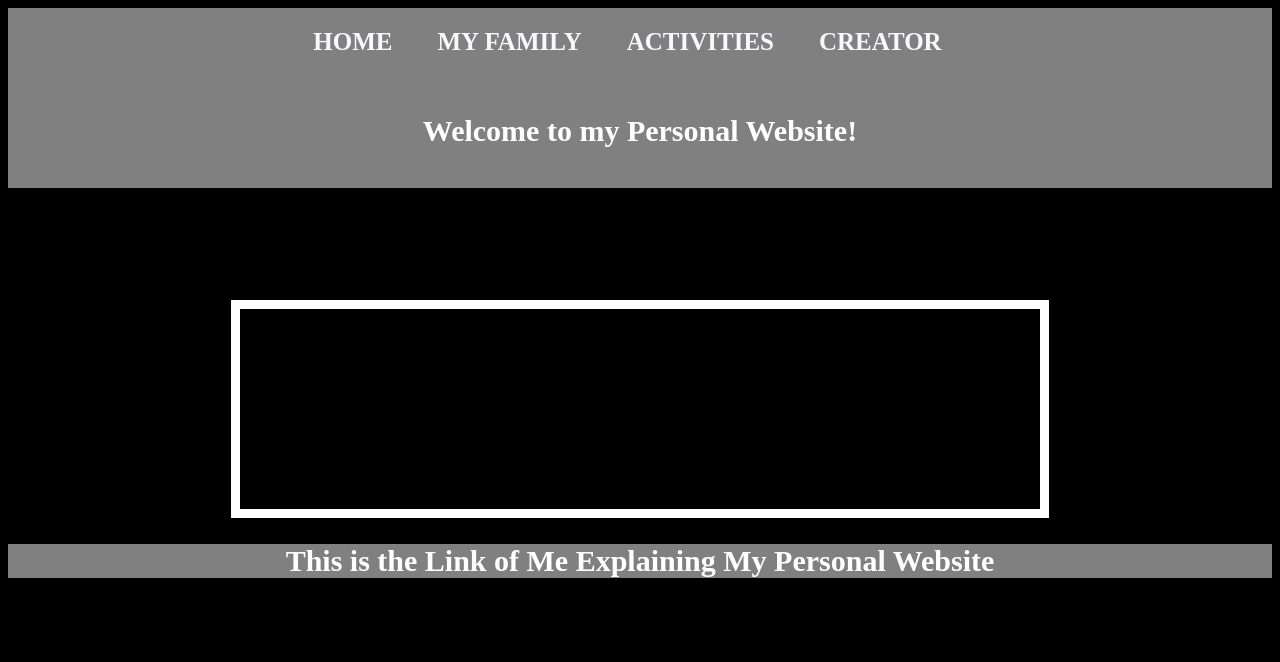
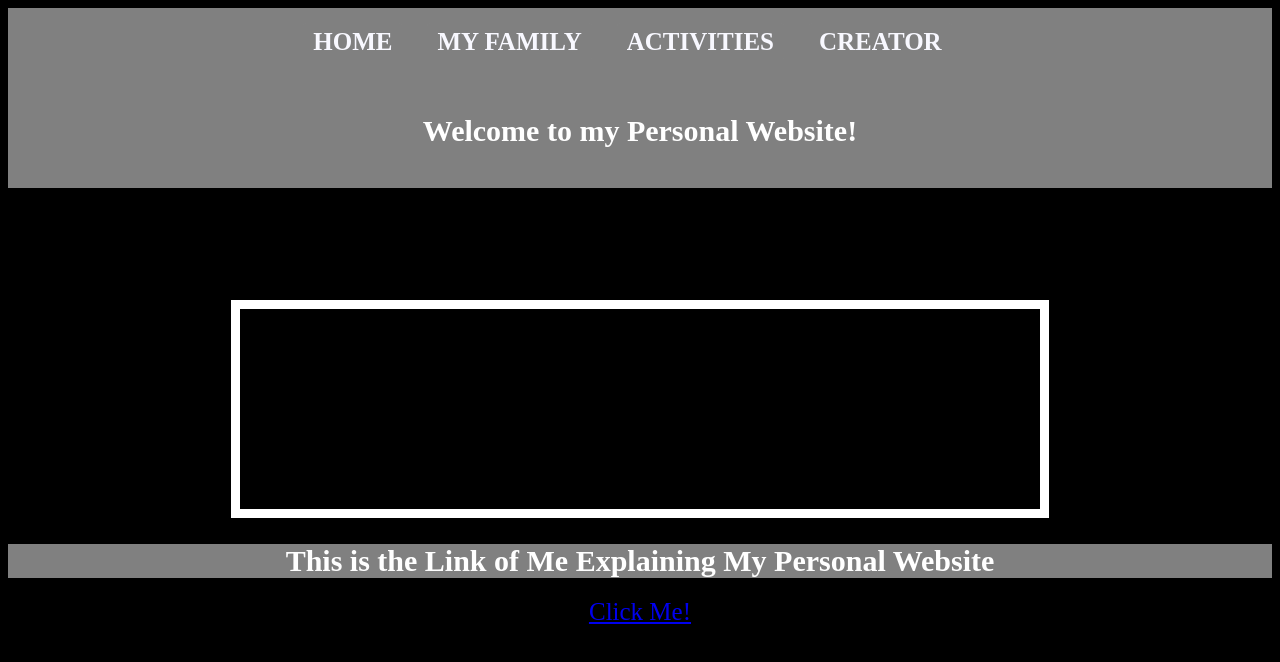
Before and after one commit to MochiOni/Personal-Website, a plain HTML site: page index.html in a window 1280 px wide. Drawn offline with Linux system fonts and the light colour scheme.

Commit message:
Update index.html

```diff
--- a/index.html
+++ b/index.html
@@ -17,6 +17,6 @@
  </nav><br><br><br><br>
  <iframe src="index.htm" height="200" width="800"></iframe>
   <h1>This is the Link of Me Explaining My Personal Website</h1>
-<a href="https://drive.google.com/file/d/1h6gqmRrZ2rqJ7FFL7pXntBkgp_BbYu09/view?usp=drivesdk" class="you">
+<a href="https://drive.google.com/file/d/1h6gqmRrZ2rqJ7FFL7pXntBkgp_BbYu09/view?usp=drivesdk" class="you"> Click Me!</a>
 </body>
 </html>
```
